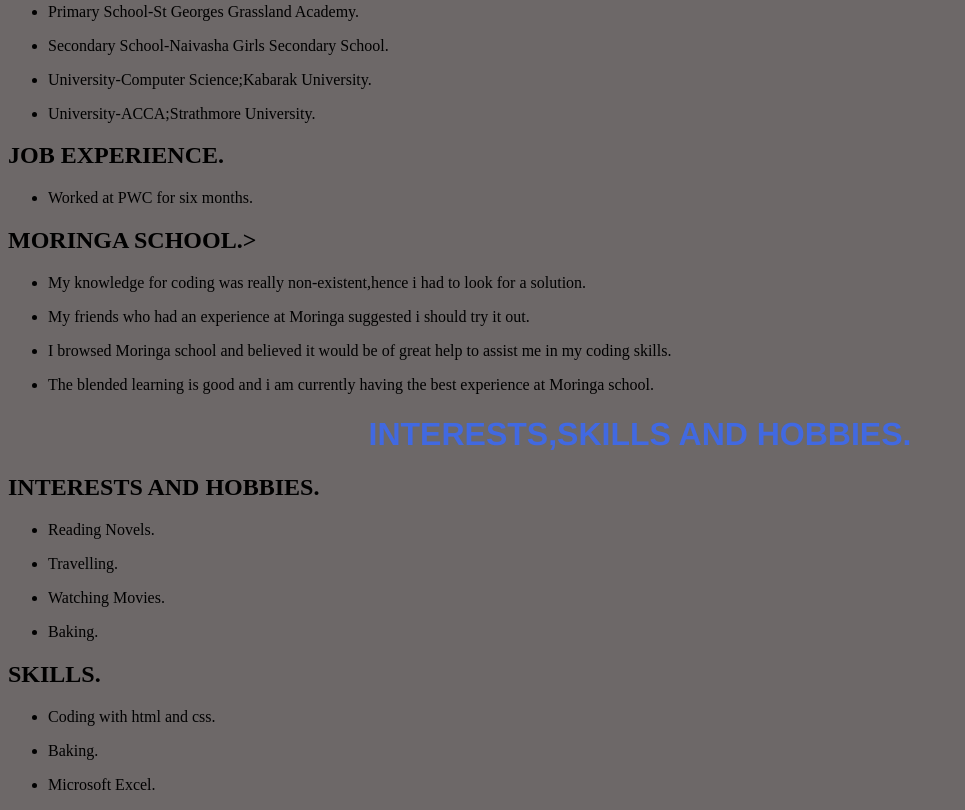
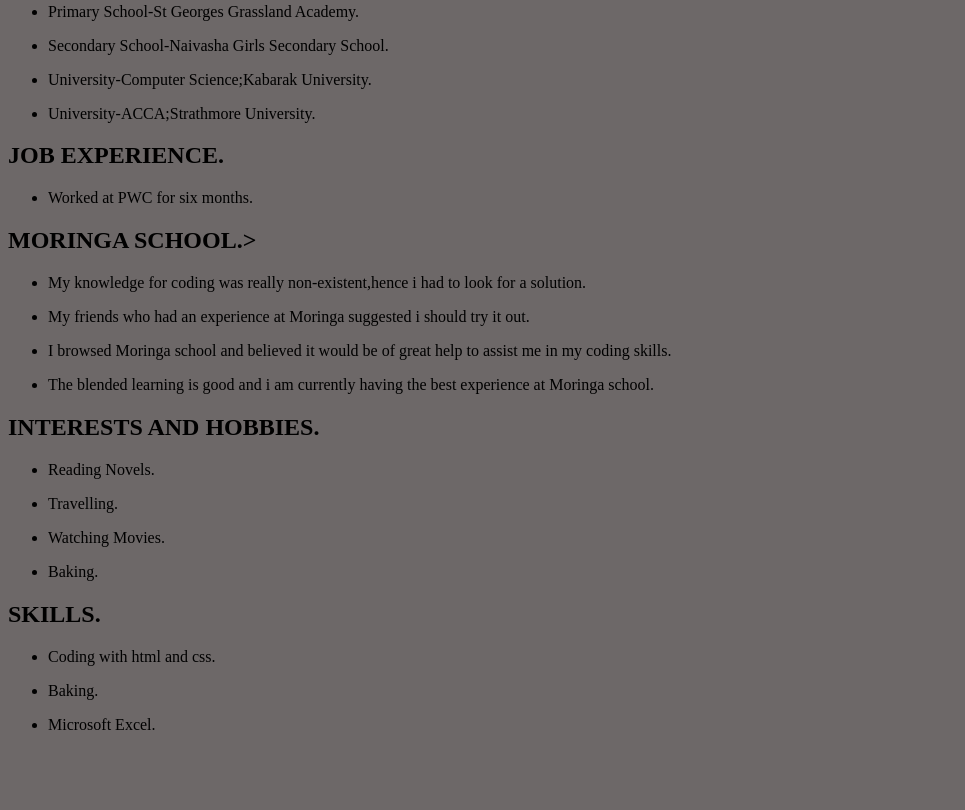
Before and after one commit to kissinger69/MYPORTFOLIO, a plain HTML site: page index.html in a window 1280 px wide. Shown: the part 1040-1850 px from the top of the page, without its empty margins (0-965 px from the left). After the commit the page ends 1790 px from the top, so only its background shows below. Drawn offline with Linux system fonts and the light colour scheme.

Commit message:
index.html

```diff
--- a/index.html
+++ b/index.html
@@ -60,7 +60,6 @@
                 <p><li>I browsed Moringa school and believed it would be of great help to assist me in my coding skills.</li></p>
                 <p><li>The blended learning is good and i am currently having the best experience at Moringa school.</li></p>
             </ul>
-            <h1>INTERESTS,SKILLS AND HOBBIES.</h1>
             <h2><strong>INTERESTS AND HOBBIES.</strong></h2>
             <ul>
                 <p><li>Reading Novels.</li></p>
```
